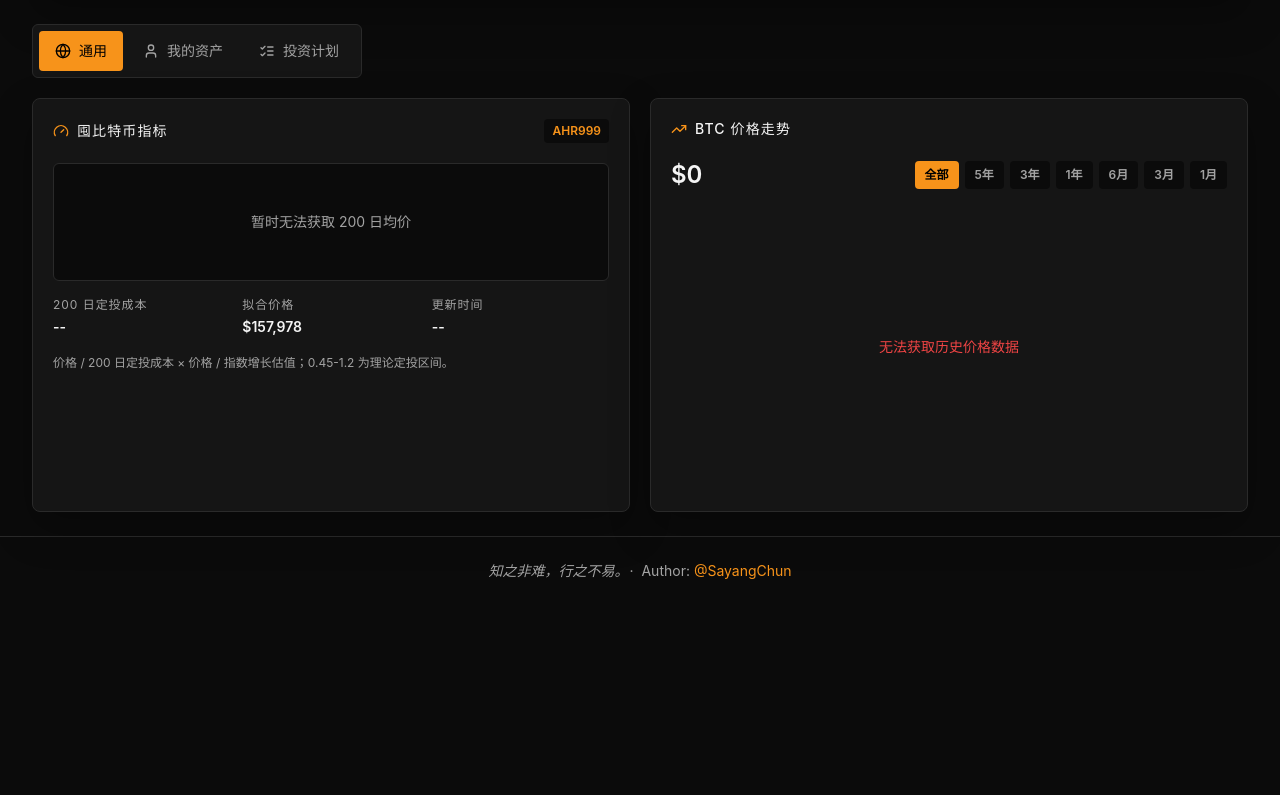
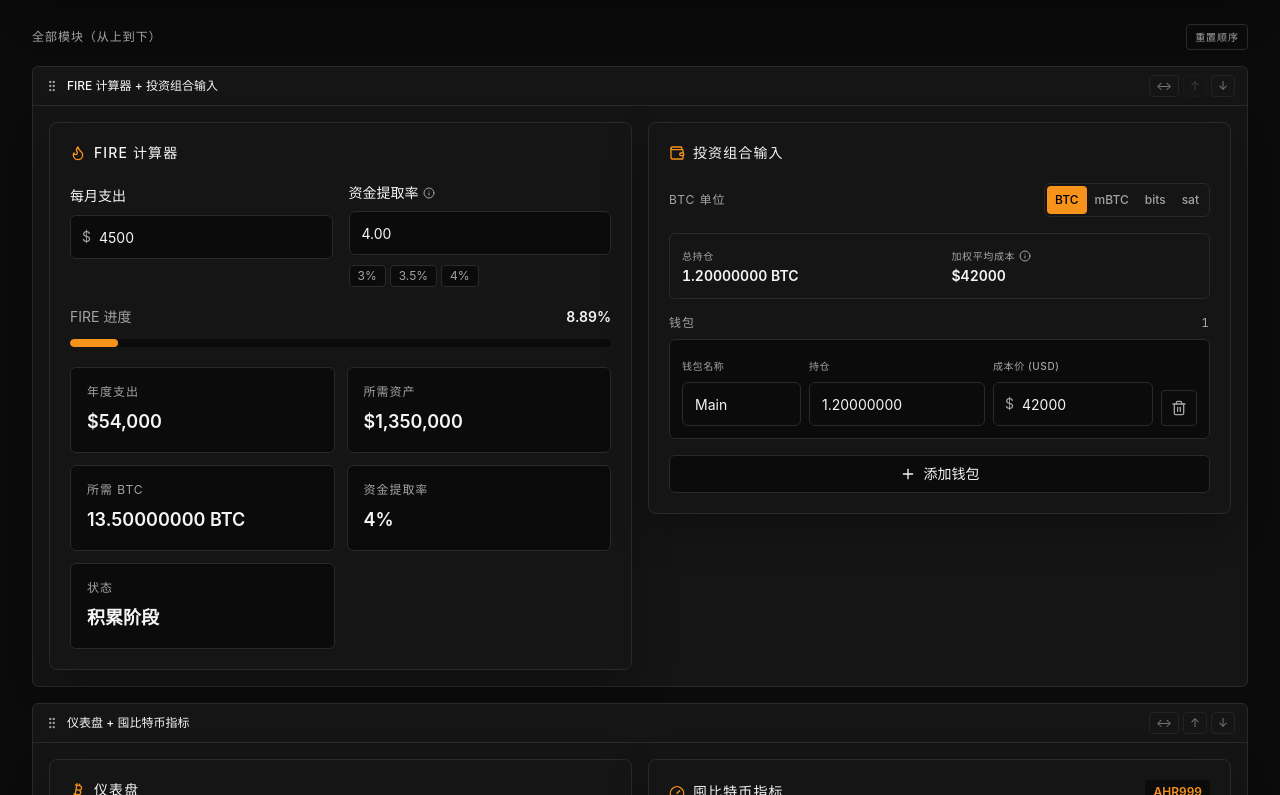
Before and after one commit to SayangChun/BTC_FIRE_OS, a Next.js app: page / in a window 1280 px wide. Shown: the part 585-1380 px from the top of the page. Before the commit the page ends 1190 px from the top, so only its background shows below. Built offline with nearby package versions, Linux system fonts and the light colour scheme; no server answers.

Commit message:
feat: update page, i18n, and README

```diff
--- a/app/page.tsx
+++ b/app/page.tsx
@@ -1,7 +1,7 @@
 "use client";
 
 import { useCallback, useEffect, useMemo, useRef, type ReactNode } from "react";
-import { Activity, Bitcoin, Gauge, Globe, ListChecks, Target, User } from "lucide-react";
+import { Activity, Bitcoin, Gauge, GripVertical, Target } from "lucide-react";
 
 import { BtcPriceChart } from "@/components/accumulation-chart";
 import { Ahr999Card } from "@/components/ahr999-card";
@@ -59,6 +59,43 @@ const DEFAULT_WALLETS: BtcWallet[] = [
 ];
 import { useExchangeRate } from "@/hooks/use-exchange-rate";
 
+// Module identifiers for the single-page reorderable layout.
+// Personal/portfolio-related modules first by default.
+const MODULE_IDS = ["portfolio", "dashboard", "fire", "dca", "ahr999", "chart", "scenario", "future"] as const;
+type ModuleId = (typeof MODULE_IDS)[number];
+
+type ModuleRow =
+  | { kind: "single"; id: ModuleId }
+  | { kind: "pair"; left: ModuleId; right: ModuleId };
+
+const DEFAULT_ROWS: readonly ModuleRow[] = [
+  // 最顶部并排：FIRE计算器（左） + 投资组合输入（右）
+  { kind: "pair", left: "fire", right: "portfolio" },
+  { kind: "pair", left: "dashboard", right: "ahr999" },
+  // 动态定投 FIRE 计划（左） + 场景模拟（右）并排
+  { kind: "pair", left: "dca", right: "scenario" },
+  // 未来 FIRE 预测 单独一行，放在上面并排模块的下方
+  { kind: "single", id: "future" },
+  { kind: "single", id: "chart" },
+];
+
+function isModuleRow(v: unknown): v is ModuleRow {
+  if (!v || typeof v !== "object") return false;
+  const r = v as any;
+  if (r.kind === "single") {
+    return typeof r.id === "string" && (MODULE_IDS as readonly string[]).includes(r.id);
+  }
+  if (r.kind === "pair") {
+    return (
+      typeof r.left === "string" &&
+      typeof r.right === "string" &&
+      (MODULE_IDS as readonly string[]).includes(r.left) &&
+      (MODULE_IDS as readonly string[]).includes(r.right)
+    );
+  }
+  return false;
+}
+
 export default function Home() {
   const [language, setLanguage] = usePersistentState<Language>(
     "btc-fire-os:language",
@@ -93,11 +130,37 @@ export default function Home() {
     monthlyCashflow: 0,
     },
   );
-  const [activeTab, setActiveTab] = usePersistentState<string>(
-    "btc-fire-os:active-tab",
-    "general",
-    (v): v is string => v === "my" || v === "general" || v === "plan",
+  // Versioned key + auto-migration so existing users immediately see the new layout:
+  // Top row = FIRE计算器 (left) + 投资组合输入 (right)
+  const [moduleRows, setModuleRows] = usePersistentState<ModuleRow[]>(
+    "btc-fire-os:module-rows:v2",
+    [...DEFAULT_ROWS],
+    (v): v is ModuleRow[] => Array.isArray(v) && v.every(isModuleRow),
   );
+
+  // One-time migration: if saved rows don't start with (fire left + portfolio right), force the new default.
+  // Also nuke any data under the very old key.
+  useEffect(() => {
+    try {
+      localStorage.removeItem("btc-fire-os:module-rows");
+      localStorage.removeItem("btc-fire-os:module-order");
+    } catch {}
+
+    const first = moduleRows[0];
+    const isCorrectTop =
+      first &&
+      first.kind === "pair" &&
+      first.left === "fire" &&
+      first.right === "portfolio";
+
+    if (!isCorrectTop) {
+      // Only update if it actually differs (avoid render loops)
+      if (JSON.stringify(moduleRows) !== JSON.stringify(DEFAULT_ROWS)) {
+        setModuleRows([...DEFAULT_ROWS]);
+      }
+    }
+    // eslint-disable-next-line react-hooks/exhaustive-deps
+  }, []);
   const [currency, setCurrency] = usePersistentState<Currency>(
     "btc-fire-os:currency",
     "USD",
@@ -374,12 +437,19 @@ export default function Home() {
           t={t.summary}
         />
 
-        <div className="space-y-5">
-          <NavSidebar activeTab={activeTab} onTabChange={setActiveTab} t={t.nav} />
-
-          {activeTab === "my" ? (
-            <section className="flex-1 space-y-5">
-               <div className="grid gap-5 xl:grid-cols-2">
+        {/* Single-page module layout with rows.
+            - "pair" rows: two small modules side-by-side (left/right swap allowed).
+            - Up/down moves the entire row (pair stays together).
+            - Personal data prioritized by default. */}
+        <ModuleList
+          rows={moduleRows}
+          onRowsChange={setModuleRows}
+          headerLabel={t.modules?.header ?? "全部模块（从上到下）"}
+          resetLabel={t.modules?.reset ?? "重置顺序"}
+          renderModule={(id) => {
+            switch (id) {
+              case "portfolio":
+                return (
                   <PortfolioInput
                     wallets={wallets}
                     btcUnit={btcUnit}
@@ -387,9 +457,11 @@ export default function Home() {
                     onWalletsChange={setWalletsClean}
                     onBtcUnitChange={setBtcUnit}
                   />
-                 <DashboardMetrics metrics={model.dashboardMetrics} t={t.dashboard} />
-               </div>
-                <div className="grid gap-5 xl:grid-cols-2">
+                );
+              case "dashboard":
+                return <DashboardMetrics metrics={model.dashboardMetrics} t={t.dashboard} />;
+              case "fire":
+                return (
                   <FireCalculator
                     key={currency}
                     currency={currency}
@@ -401,18 +473,9 @@ export default function Home() {
                     onMonthlyExpensesChange={(value) => setMonthlyExpenses(toFixedPrecision(value, 2))}
                     onWithdrawalRateChange={setWithdrawalRate}
                   />
-                </div>
-              </section>
-            ) : activeTab === "general" ? (
-              <section className="flex-1 space-y-5">
-                 <div className="grid gap-5 xl:grid-cols-2">
-                  <Ahr999Card ahr999={ahr999} frequency={ahr999Frequency} language={language} t={t.ahr999} />
-                  <BtcPriceChart data={btcPriceHistory.data} loading={btcPriceHistory.loading} error={btcPriceHistory.error} language={language} t={t.chart} />
-                </div>
-              </section>
-            ) : (
-              <section className="flex-1 space-y-5">
-                <div className="grid gap-5 xl:grid-cols-2">
+                );
+              case "dca":
+                return (
                   <DcaFirePlannerCard
                     currency={currency}
                     frequency={ahr999Frequency}
@@ -424,17 +487,59 @@ export default function Home() {
                     onOtherAssetsChange={setOtherAssets}
                     onPlanChange={setDcaPlan}
                   />
-                  <ScenarioSimulator scenarios={model.scenarioResults} t={t.scenarios} />
-                </div>
+                );
+              case "ahr999":
+                return (
+                  <Ahr999Card ahr999={ahr999} frequency={ahr999Frequency} language={language} t={t.ahr999} />
+                );
+              case "chart":
+                return (
+                  <BtcPriceChart
+                    data={btcPriceHistory.data}
+                    loading={btcPriceHistory.loading}
+                    error={btcPriceHistory.error}
+                    language={language}
+                    t={t.chart}
+                  />
+                );
+              case "scenario":
+                return <ScenarioSimulator scenarios={model.scenarioResults} t={t.scenarios} />;
+              case "future":
+                return (
                   <FutureFireCard
                     currentRequiredBtc={model.fireResult.requiredBtc}
                     firstFireYear={model.firstFireYear}
                     points={model.futureFireProjection}
                     t={t.future}
                   />
-              </section>
-            )}
-        </div>
+                );
+              default:
+                return null;
+            }
+          }}
+          getModuleLabel={(id) => {
+            switch (id) {
+              case "portfolio":
+                return t.portfolio.title;
+              case "dashboard":
+                return t.dashboard.title;
+              case "fire":
+                return t.fire.title;
+              case "dca":
+                return t.dcaPlanner.title;
+              case "ahr999":
+                return t.ahr999.title;
+              case "chart":
+                return t.chart.title;
+              case "scenario":
+                return t.scenarios.title;
+              case "future":
+                return t.future.title;
+              default:
+                return id;
+            }
+          }}
+        />
       </div>
     </main>
       <footer className="border-t border-border py-6 text-center text-sm text-muted">
@@ -708,38 +813,143 @@ function formatPriceStatus(
   return `${statusLabel} ${updatedAt}`;
 }
 
-type NavSidebarProps = {
-  activeTab: string;
-  onTabChange: (tab: "my" | "general" | "plan") => void;
-  t: { my: string; general: string; plan: string };
+// ------------------------------
+// Reorderable single-page modules (rows)
+// ------------------------------
+
+type ModuleListProps = {
+  rows: ModuleRow[];
+  onRowsChange: (next: ModuleRow[]) => void;
+  renderModule: (id: ModuleId) => ReactNode;
+  getModuleLabel: (id: ModuleId) => string;
+  headerLabel: string;
+  resetLabel: string;
 };
 
-function NavSidebar({ activeTab, onTabChange, t }: NavSidebarProps) {
-  const tabs = [
-    { id: "general" as const, label: t.general, icon: Globe },
-    { id: "my" as const, label: t.my, icon: User },
-    { id: "plan" as const, label: t.plan, icon: ListChecks },
-  ];
+function ModuleList({ rows, onRowsChange, renderModule, getModuleLabel, headerLabel, resetLabel }: ModuleListProps) {
+  const moveRow = useCallback(
+    (from: number, to: number) => {
+      if (to < 0 || to >= rows.length || from === to) return;
+      const next = [...rows];
+      const [item] = next.splice(from, 1);
+      next.splice(to, 0, item);
+      onRowsChange(next);
+    },
+    [rows, onRowsChange],
+  );
+
+  const swapPair = useCallback(
+    (rowIndex: number) => {
+      const r = rows[rowIndex];
+      if (!r || r.kind !== "pair") return;
+      const next = [...rows];
+      next[rowIndex] = { kind: "pair", left: r.right, right: r.left };
+      onRowsChange(next);
+    },
+    [rows, onRowsChange],
+  );
+
+  const reset = useCallback(() => {
+    onRowsChange([...DEFAULT_ROWS]);
+  }, [onRowsChange]);
 
   return (
-    <nav className="flex">
-      <div className="flex w-full flex-row gap-1 rounded-md border border-border bg-surface p-1.5 sm:w-auto">
-        {tabs.map((tab) => (
+    <div className="space-y-4">
+      <div className="flex items-center justify-between text-xs uppercase tracking-[0.08em] text-muted">
+        <span>{headerLabel}</span>
         <button
-            key={tab.id}
           type="button"
-            className={cn(
-              "flex flex-1 items-center justify-center gap-2 rounded px-4 py-2.5 text-sm font-medium text-muted transition-colors hover:text-foreground sm:flex-none",
-              activeTab === tab.id && "bg-bitcoin text-black hover:text-black",
-            )}
-            aria-pressed={activeTab === tab.id}
-            onClick={() => onTabChange(tab.id)}
+          onClick={reset}
+          className="rounded border border-border px-2 py-1 text-[10px] hover:text-foreground"
         >
-            <tab.icon className="h-4 w-4 shrink-0" />
-            <span className="whitespace-nowrap">{tab.label}</span>
+          {resetLabel}
         </button>
-        ))}
       </div>
-    </nav>
+
+      <div className="space-y-4">
+        {rows.map((row, index) => {
+          if (row.kind === "single") {
+            return (
+              <div key={`row-${index}-${row.id}`} className="group relative rounded-md border border-border bg-surface">
+                <div className="flex items-center justify-between border-b border-border px-3 py-2 text-xs text-muted">
+                  <div className="flex items-center gap-2">
+                    <GripVertical className="h-3.5 w-3.5" aria-hidden="true" />
+                    <span className="font-medium text-foreground">{getModuleLabel(row.id)}</span>
+                  </div>
+                  <div className="flex items-center gap-1 opacity-70 group-hover:opacity-100">
+                    <button
+                      type="button"
+                      onClick={() => moveRow(index, index - 1)}
+                      disabled={index === 0}
+                      className="rounded border border-border px-1.5 py-0.5 disabled:opacity-40"
+                      aria-label="上移"
+                    >
+                      ↑
+                    </button>
+                    <button
+                      type="button"
+                      onClick={() => moveRow(index, index + 1)}
+                      disabled={index === rows.length - 1}
+                      className="rounded border border-border px-1.5 py-0.5 disabled:opacity-40"
+                      aria-label="下移"
+                    >
+                      ↓
+                    </button>
+                  </div>
+                </div>
+                <div className="p-4">{renderModule(row.id)}</div>
+              </div>
             );
           }
+
+          // pair row
+          return (
+            <div key={`row-${index}-${row.left}-${row.right}`} className="group relative rounded-md border border-border bg-surface">
+              <div className="flex items-center justify-between border-b border-border px-3 py-2 text-xs text-muted">
+                <div className="flex items-center gap-2">
+                  <GripVertical className="h-3.5 w-3.5" aria-hidden="true" />
+                  <span className="font-medium text-foreground">
+                    {getModuleLabel(row.left)} + {getModuleLabel(row.right)}
+                  </span>
+                </div>
+                <div className="flex items-center gap-1 opacity-70 group-hover:opacity-100">
+                  <button
+                    type="button"
+                    onClick={() => swapPair(index)}
+                    className="rounded border border-border px-1.5 py-0.5"
+                    aria-label="左右交换"
+                    title="左右交换"
+                  >
+                    ↔
+                  </button>
+                  <button
+                    type="button"
+                    onClick={() => moveRow(index, index - 1)}
+                    disabled={index === 0}
+                    className="rounded border border-border px-1.5 py-0.5 disabled:opacity-40"
+                    aria-label="上移"
+                  >
+                    ↑
+                  </button>
+                  <button
+                    type="button"
+                    onClick={() => moveRow(index, index + 1)}
+                    disabled={index === rows.length - 1}
+                    className="rounded border border-border px-1.5 py-0.5 disabled:opacity-40"
+                    aria-label="下移"
+                  >
+                    ↓
+                  </button>
+                </div>
+              </div>
+              <div className="grid gap-4 p-4 md:grid-cols-2">
+                <div className="min-w-0">{renderModule(row.left)}</div>
+                <div className="min-w-0">{renderModule(row.right)}</div>
+              </div>
+            </div>
+          );
+        })}
+      </div>
+    </div>
+  );
+}
--- a/lib/i18n.ts
+++ b/lib/i18n.ts
@@ -180,6 +180,10 @@ export const translations = {
       resetData: "重置为默认值",
       resetConfirm: "将所有输入恢复为初始默认值，确定继续？",
     },
+    modules: {
+      header: "全部模块（从上到下）",
+      reset: "重置顺序",
+    },
   },
   zhTW: {
     languageName: "繁體中文",
@@ -361,6 +365,10 @@ export const translations = {
       importSuccess: "資料匯入成功，頁面即將重新整理。",
       resetData: "重置為預設值",
       resetConfirm: "將所有輸入恢復為初始預設值，確定繼續？",
+    },
+    modules: {
+      header: "全部模組（從上到下）",
+      reset: "重置順序",
     },
   },
   en: {
@@ -546,16 +554,23 @@ export const translations = {
       invalidFile: "Invalid or corrupted backup file.",
       importSuccess: "Data imported successfully. The page will now reload.",
       resetData: "Reset to defaults",
-      resetConfirm: "Restore all inputs to the initial default values? This cannot be undone.",
+      resetConfirm: "Restore all inputs to their initial default values. Continue?",
+    },
+    modules: {
+      header: "All modules (top to bottom)",
+      reset: "Reset order",
     },
   },
-} as const;
+};
 
-export type Language = keyof typeof translations;
-type WidenStrings<T> = {
-  readonly [K in keyof T]: T[K] extends string ? string : WidenStrings<T[K]>;
-};
+type WidenStrings<T> = T extends string
+  ? string
+  : T extends object
+  ? { [K in keyof T]: WidenStrings<T[K]> }
+  : T;
 
 export type Translation = WidenStrings<(typeof translations)["zhCN"]>;
 
+export type Language = keyof typeof translations;
+
 export const languageOptions: Language[] = ["zhCN", "zhTW", "en"];
```
Also changed, not shown: 1 other file (tests, documents, lock files or other folders). Lines whose indentation alone changed are shown as unchanged.
